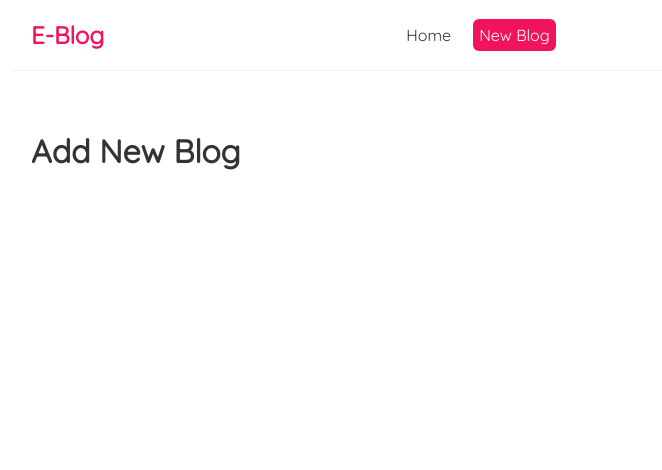
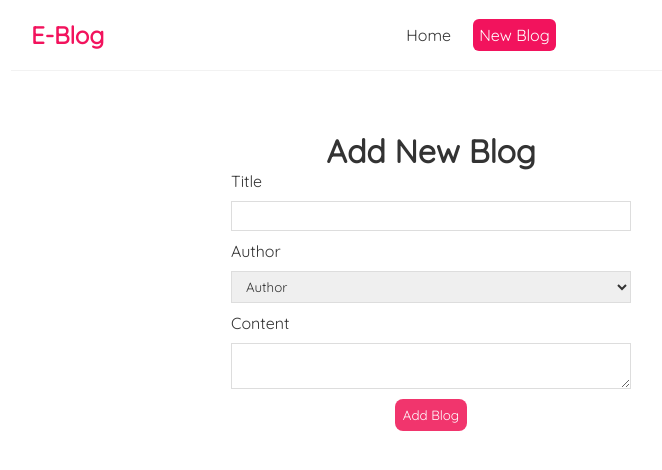
Before and after one commit to its-dev24/test-blog-react-app, a React (Create React App) app in the folder dojo-blog/: page /create in a window 1280 px wide. Shown: the top 470 px of the page, without its empty margins (269-931 px from the left). Built offline with nearby package versions, Linux system fonts and the light colour scheme.

Commit message:
add blog page layout completed

```diff
--- a/dojo-blog/src/Create.js
+++ b/dojo-blog/src/Create.js
@@ -1,7 +1,36 @@
+import { useState } from "react";
+
 const Create = () => {
+  const [title, setTitle] = useState("");
+  const [author, setAuthor] = useState("");
+  const [content, setContent] = useState("");
   return (
     <div className="create">
       <h1>Add New Blog</h1>
+      <form>
+        <label>Title</label>
+        <input
+          type="text"
+          required
+          value={title}
+          onChange={(e) => setTitle(e.target.value)}
+        />
+        <label>Author</label>
+        <select required>
+          <option value="" selected>
+            Author
+          </option>
+          <option value="Mario">Mario</option>
+          <option value="luigi">Luigi</option>
+        </select>
+        <label>Content</label>
+        <textarea
+          required
+          value={content}
+          onChange={(e) => setAuthor(e.target.value)}
+        ></textarea>
+        <button>Add Blog</button>
+      </form>
     </div>
   );
 };
--- a/dojo-blog/src/index.css
+++ b/dojo-blog/src/index.css
@@ -78,3 +78,41 @@
 .blog-details div {
   margin: 20px, 0;
 }
+
+/* Create Blog page */
+
+.create {
+  max-width: 400px;
+  margin: 0;
+  text-align: center;
+  transform: translate(200px, 0px);
+}
+
+.create label {
+  text-align: left;
+  display: block;
+}
+
+.create h2 {
+  font-size: 20px;
+  color: #f1356d;
+  margin-bottom: 30px;
+}
+.create input,
+.create textarea,
+.create select {
+  width: 100%;
+  padding: 6px 10px;
+  margin: 10px 0;
+  border: 1px solid #ddd;
+  box-sizing: border-box;
+  display: block;
+}
+.create button {
+  background: #f1356d;
+  color: #fff;
+  border: 0;
+  padding: 8px;
+  border-radius: 8px;
+  cursor: pointer;
+}
```
